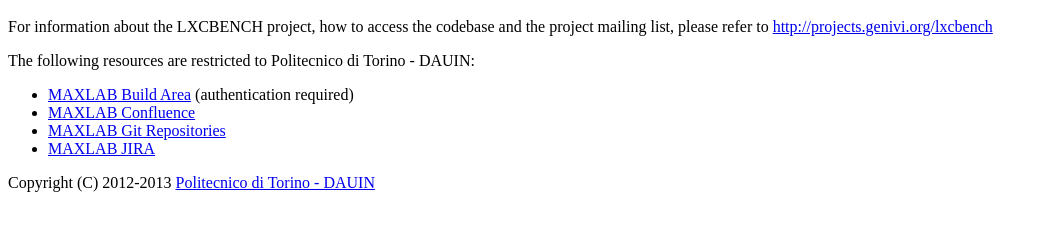
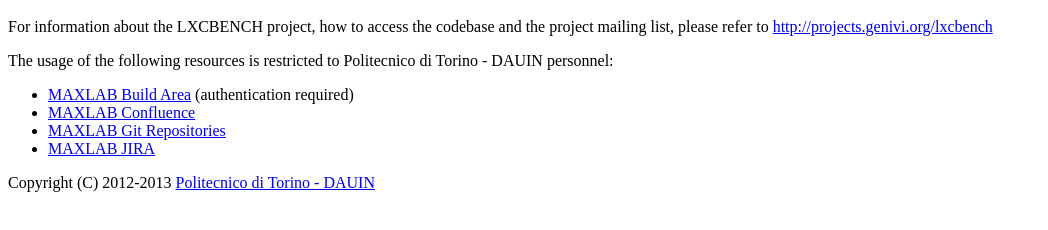
Before and after one commit to gmacario/maxlab.polito.it, a plain HTML site: page index.html in a window 1280 px wide. Shown: the part 48-278 px from the top of the page, without its empty margins (0-1048 px from the left). Drawn offline with Linux system fonts and the light colour scheme.

Commit message:
Small edits in text

```diff
--- a/index.html
+++ b/index.html
@@ -3,7 +3,7 @@
 <p>For information about the LXCBENCH project, how to access the codebase and the project mailing list,
 please refer to <a href="http://projects.genivi.org/lxcbench/">http://projects.genivi.org/lxcbench</a></p>
 
-The following resources are restricted to Politecnico di Torino - DAUIN:
+The usage of the following resources is restricted to Politecnico di Torino - DAUIN personnel:
 <ul>
 <li><a href="build/">MAXLAB Build Area</a> (authentication required)</li>
 <li><a href="confluence/">MAXLAB Confluence</a></li>
```
